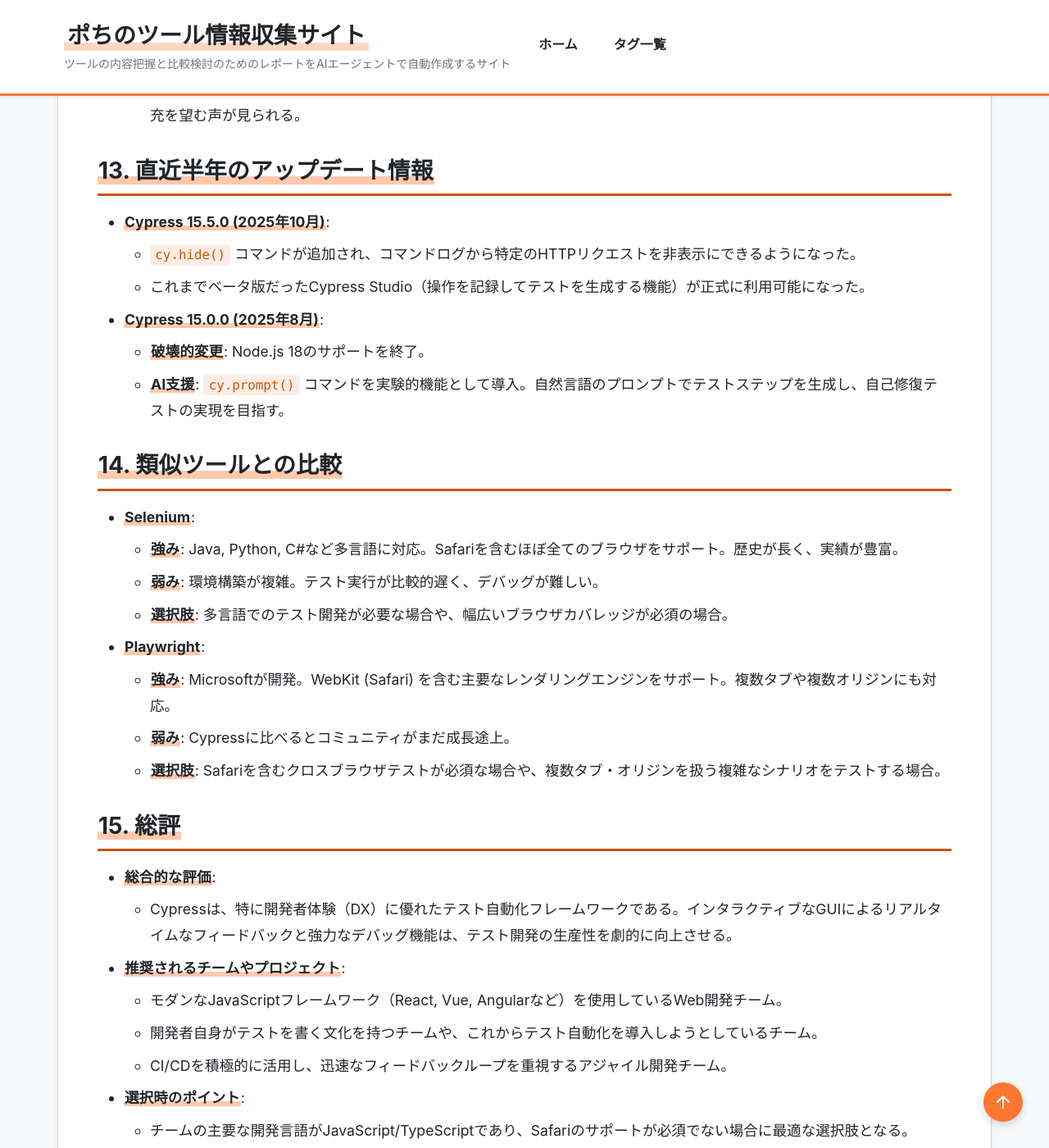
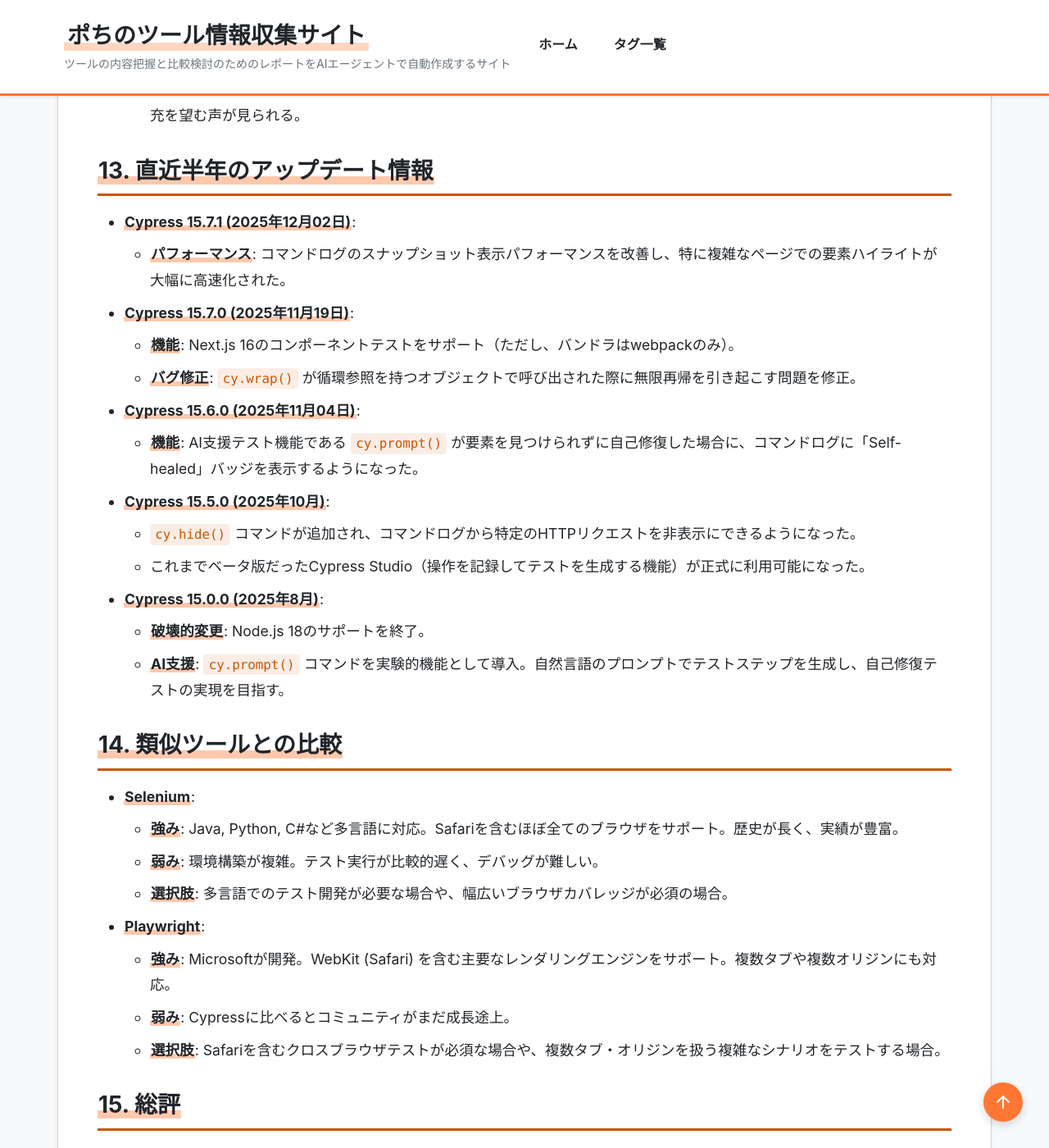
Before and after one commit to aegisfleet/tool-survey-report, a Jekyll site: the page built from _reports/cypress.md, in a window 1280 px wide and 1400 px high, scrolled down 6171 px. Shown: the whole window at 82% size. Built offline with Jekyll 4.4.1, drawn with Linux system fonts in a browser that asks for light colours; some of the changed text lies outside the part shown.

Commit message:
feat: Cypressレポートを最新情報に更新 (#239)
Cypressの調査レポートを最新情報に更新しました。

- `last_updated`を`2025-12-12`に更新
- 直近半年のアップデート情報にCypress 15.7.1, 15.7.0, 15.6.0の情報を追記

Co-authored-by: google-labs-jules[bot] <161369871+google-labs-jules[bot]@users.noreply.github.com>

```diff
--- a/_reports/cypress.md
+++ b/_reports/cypress.md
@@ -5,7 +5,7 @@ category: "テスト/QA"
 developer: "Cypress.io"
 official_site: "https://www.cypress.io/"
 date: "2025-10-24"
-last_updated: "2025-10-24"
+last_updated: "2025-12-12"
 tags:
   - "テスト自動化"
   - "E2Eテスト"
@@ -125,6 +125,13 @@ Cypressのテストフレームワーク（Cypress App）自体はオープン
 
 ## **13. 直近半年のアップデート情報**
 
+* **Cypress 15.7.1 (2025年12月02日)**:
+  * **パフォーマンス**: コマンドログのスナップショット表示パフォーマンスを改善し、特に複雑なページでの要素ハイライトが大幅に高速化された。
+* **Cypress 15.7.0 (2025年11月19日)**:
+  * **機能**: Next.js 16のコンポーネントテストをサポート（ただし、バンドラはwebpackのみ）。
+  * **バグ修正**: `cy.wrap()` が循環参照を持つオブジェクトで呼び出された際に無限再帰を引き起こす問題を修正。
+* **Cypress 15.6.0 (2025年11月04日)**:
+  * **機能**: AI支援テスト機能である `cy.prompt()` が要素を見つけられずに自己修復した場合に、コマンドログに「Self-healed」バッジを表示するようになった。
 * **Cypress 15.5.0 (2025年10月)**:
   * `cy.hide()` コマンドが追加され、コマンドログから特定のHTTPリクエストを非表示にできるようになった。
   * これまでベータ版だったCypress Studio（操作を記録してテストを生成する機能）が正式に利用可能になった。
```
